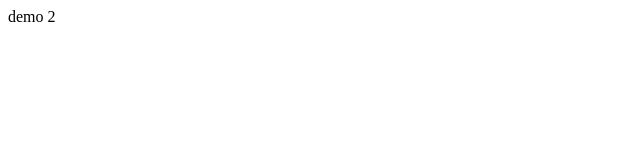
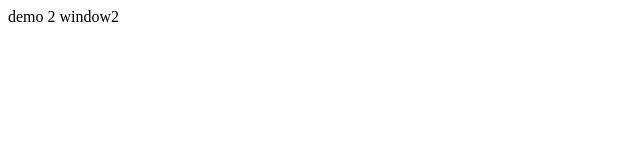
Before and after one commit to ABouzaka/WebContent, a plain HTML site: page index.html in a window 1280 px wide. Shown: the full height of the page, 0-640 px from the left. Drawn offline with Linux system fonts and the light colour scheme.

Commit message:
Revert "commit 1"
This reverts commit 50c8bab49a36d2cfac772989a946ca47c6ddc87f.

Conflicts:
	index.html

```diff
--- a/index.html
+++ b/index.html
@@ -6,5 +6,6 @@
 </head>
 <body>
 demo 2
+window2
 </body>
 </html>
```
